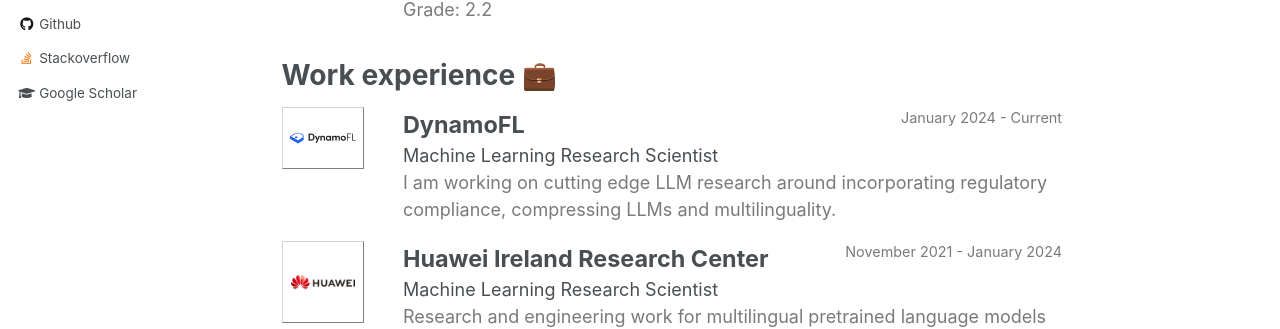
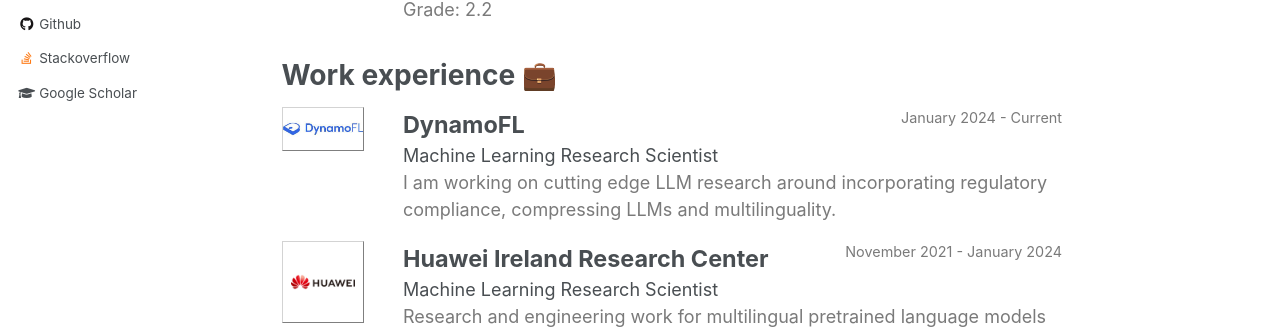
Before and after one commit to jamesoneill12/jamesoneill12.github.io, a Jekyll site: the page built from _pages/cv.md, in a window 1280 px wide. Shown: the part 516-845 px from the top of the page. Built offline with Jekyll 4.4.1, drawn with Linux system fonts in a browser that asks for light colours.

Commit message:
Update cv.md

```diff
--- a/_pages/cv.md
+++ b/_pages/cv.md
@@ -85,7 +85,7 @@
 <div style="display:flex;">
 
   <div style="flex:0.5; padding-right:5%">
-    <img src="{{ site.url }}/images/resume/dynamofl.png" style="align:left; border: 1px solid #d3d3d3; border-style: outset;">
+    <img src="{{ site.url }}/images/resume/dynamofl.jpeg" style="align:left; border: 1px solid #d3d3d3; border-style: outset;">
   </div>
 
   <div style="flex:4;">
```
